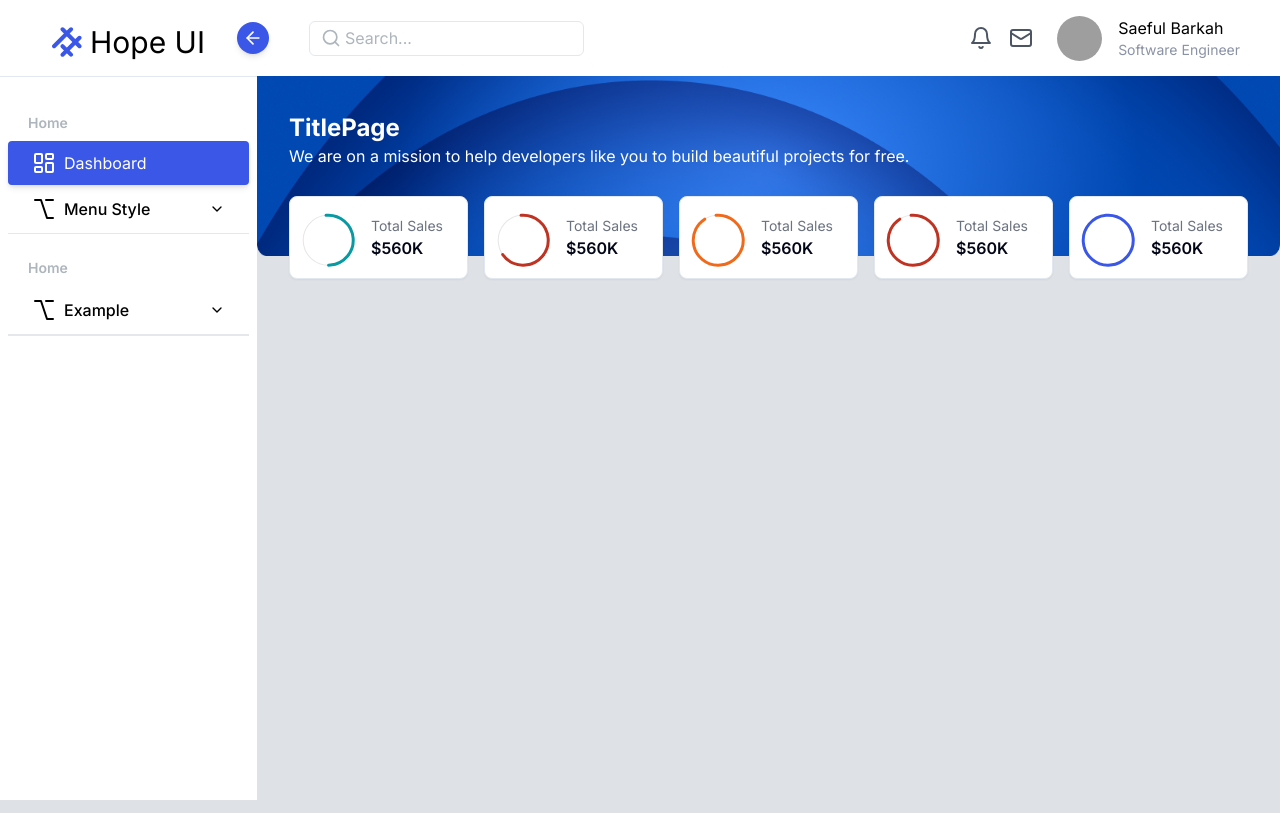
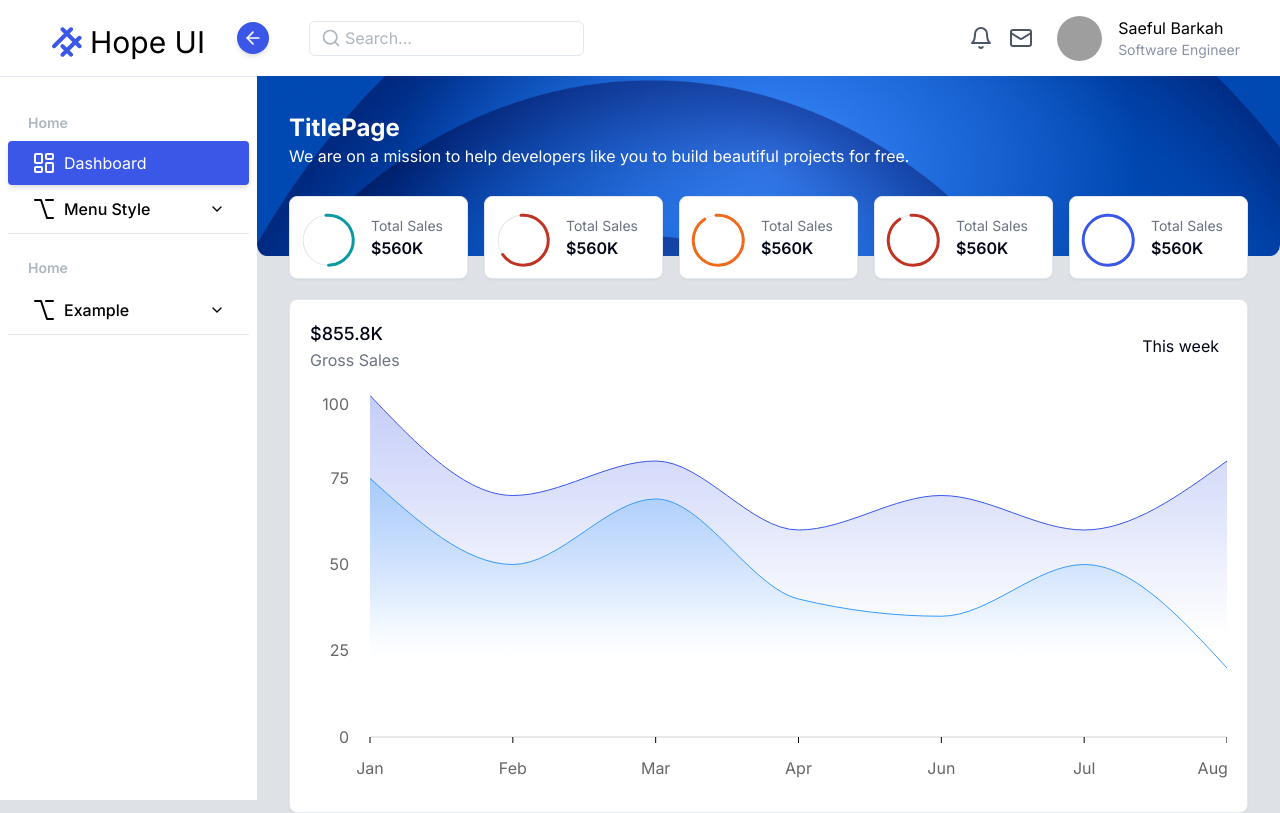
Before and after one commit to saefulbarkah/hope-ui-next, a Next.js app: page / in a window 1280 px wide. Built offline with nearby package versions, Linux system fonts and the light colour scheme; grey boxes are pictures that could not be loaded.

Commit message:
feat(chart): add chart sales on dashboard

```diff
--- a/package.json
+++ b/package.json
@@ -21,6 +21,7 @@
     "next": "14.1.0",
     "react": "^18",
     "react-dom": "^18",
+    "recharts": "^2.10.4",
     "sharp": "^0.33.2",
     "tailwind-merge": "^2.2.1",
     "tailwindcss-animate": "^1.0.7",
--- a/src/app/page.tsx
+++ b/src/app/page.tsx
@@ -1,6 +1,6 @@
 import HeaderPage from "@/components/header/header-page";
 import { MainContent } from "@/components/layout";
-import { Summary } from "@/features/dashboard";
+import { SalesStatistic, Summary } from "@/features/dashboard";
 
 export default function Home() {
   return (
@@ -8,6 +8,7 @@ export default function Home() {
       <HeaderPage />
       <MainContent>
         <Summary />
+        <SalesStatistic />
       </MainContent>
     </div>
   );
--- /dev/null
+++ b/src/components/chart/area-chart.tsx
@@ -0,0 +1,63 @@
+import React from "react";
+import {
+  Area,
+  AreaChart,
+  ResponsiveContainer,
+  Tooltip,
+  XAxis,
+  YAxis,
+} from "recharts";
+
+type Props<TData = any> = {
+  data: TData;
+};
+
+export const AreaChartCustom = ({ data }: Props) => {
+  return (
+    <ResponsiveContainer height={400} width={"100%"} className={"mt-5"}>
+      <AreaChart
+        width={0}
+        height={0}
+        data={data}
+        margin={{ bottom: 25, right: 0 }}
+      >
+        <defs>
+          <linearGradient id="chartColor" x1="0" y1="0" x2="0" y2="1">
+            <stop stopColor="rgba(58, 87, 232, 1)" stopOpacity={0.3} />
+            <stop
+              offset={"70%"}
+              stopColor="rgba(58, 87, 232, 1)"
+              stopOpacity={0}
+            />
+          </linearGradient>
+          <linearGradient id="chartColor2" x1="0" y1="0" x2="0" y2="1">
+            <stop stopColor="#369BFF" stopOpacity={0.3} />
+            <stop offset={"70%"} stopColor="#369BFF" stopOpacity={0} />
+          </linearGradient>
+        </defs>
+        <XAxis
+          tickMargin={20}
+          dataKey="name"
+          tickLine={{ stroke: "black" }}
+          axisLine={{ strokeOpacity: 0.3 }}
+        />
+        <YAxis axisLine={false} tickLine={false} tickMargin={15} />
+        <Tooltip />
+        <Area
+          type="monotone"
+          dataKey="uv"
+          stroke="#3A57E8"
+          fillOpacity={1}
+          fill="url(#chartColor)"
+        />
+        <Area
+          type="monotone"
+          dataKey="pv"
+          stroke="#369BFF"
+          fillOpacity={1}
+          fill="url(#chartColor2)"
+        />
+      </AreaChart>
+    </ResponsiveContainer>
+  );
+};
--- /dev/null
+++ b/src/components/chart/index.ts
@@ -0,0 +1,2 @@
+export * from "./line-chart";
+export * from "./area-chart";
--- /dev/null
+++ b/src/components/chart/line-chart.tsx
@@ -0,0 +1,14 @@
+"use client";
+import { LineChart as LineCustom, Line } from "recharts";
+
+type Props<TData = any> = {
+  data: TData;
+};
+
+export const LineChart = ({ data }: Props) => {
+  return (
+    <LineCustom width={200} height={200} data={data}>
+      <Line type="monotone" dataKey="uv" stroke="#8884d8" />
+    </LineCustom>
+  );
+};
--- a/src/components/sidebar/sidebar.tsx
+++ b/src/components/sidebar/sidebar.tsx
@@ -138,7 +138,6 @@ export const Sidebar = () => {
               </div>
             );
           })}
-          <Separator />
         </div>
       </motion.div>
       <AnimatePresence>
--- /dev/null
+++ b/src/features/dashboard/components/sales-statistic.tsx
@@ -0,0 +1,53 @@
+"use client";
+import { AreaChartCustom } from "@/components/chart";
+import { Button } from "@/components/ui/button";
+import { Card, CardContent } from "@/components/ui/card";
+import {
+  Popover,
+  PopoverContent,
+  PopoverTrigger,
+} from "@/components/ui/popover";
+import React from "react";
+
+const data = [
+  { name: "Jan", uv: 99, pv: 75 },
+  { name: "Feb", uv: 70, pv: 50 },
+  { name: "Mar", uv: 80, pv: 69 },
+  { name: "Apr", uv: 60, pv: 40 },
+  { name: "Jun", uv: 70, pv: 35 },
+  { name: "Jul", uv: 60, pv: 50 },
+  { name: "Aug", uv: 80, pv: 20 },
+];
+
+export const SalesStatistic = () => {
+  return (
+    <Card className="mt-5">
+      <CardContent className="p-5">
+        <div className="flex items-center justify-between">
+          <div>
+            <h2 className="text-lg font-medium">$855.8K</h2>
+            <h2 className=" text-gray-500">Gross Sales</h2>
+          </div>
+          <div>
+            <Popover>
+              <PopoverTrigger asChild>
+                <Button variant={"ghost"} className="p-2">
+                  This week
+                </Button>
+              </PopoverTrigger>
+              <PopoverContent
+                sideOffset={10}
+                alignOffset={0}
+                align="end"
+                className="p-2"
+              >
+                <p> on development...</p>
+              </PopoverContent>
+            </Popover>
+          </div>
+        </div>
+        <AreaChartCustom data={data} />
+      </CardContent>
+    </Card>
+  );
+};
--- a/src/features/dashboard/index.ts
+++ b/src/features/dashboard/index.ts
@@ -1 +1,2 @@
 export * from "./components/summary";
+export * from "./components/sales-statistic";
```
Also changed, not shown: 1 other file (tests, documents, lock files or other folders).
